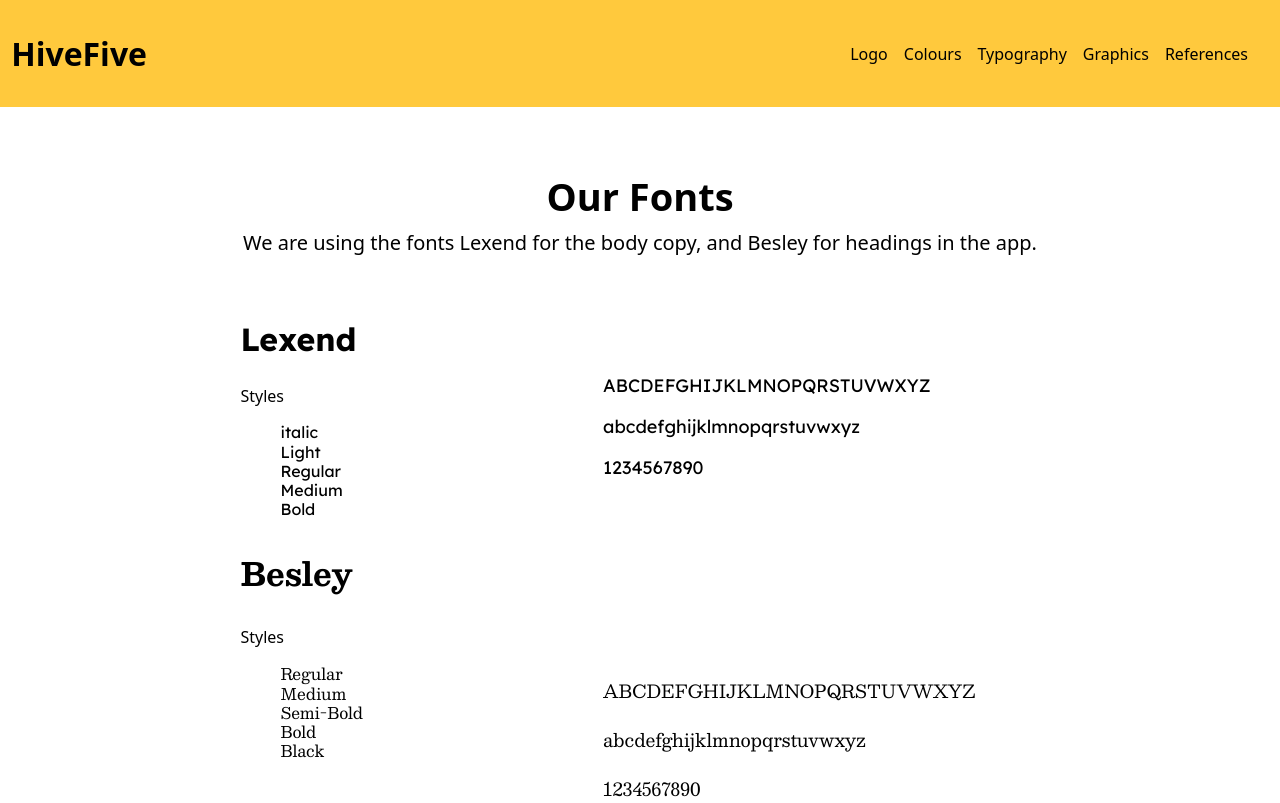
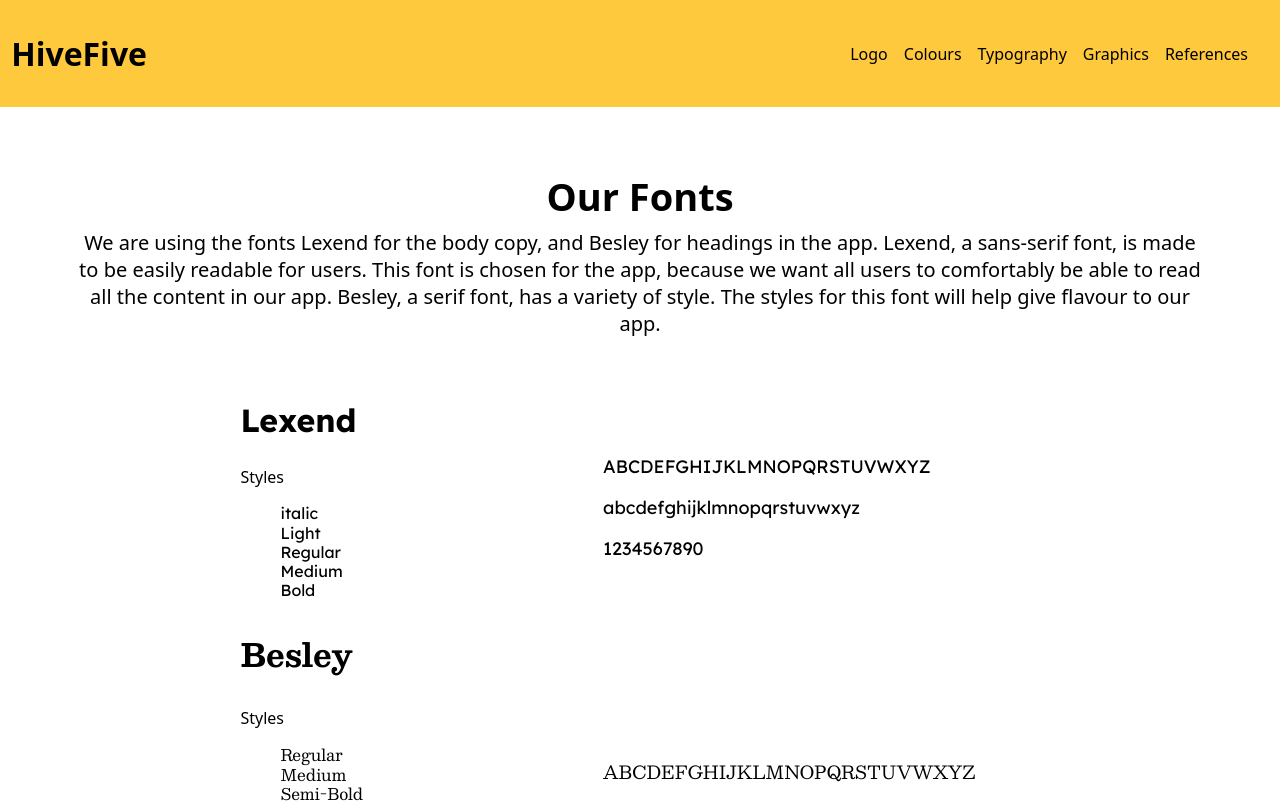
Before and after one commit to kellyzyhuang/HiveFive-Styleguide, a Next.js app: page /Typography in a window 1280 px wide. Shown: the top 803 px of the page. Built offline with nearby package versions, Linux system fonts and the light colour scheme.

Commit message:
add descriptions about the fonts

```diff
--- a/pages/Typography.js
+++ b/pages/Typography.js
@@ -20,7 +20,7 @@ export default function Typography() {
         <section className={styles.Typography}>
             <div className={styles.intro}>
                 <h2>Our Fonts</h2>
-                <p>We are using the fonts Lexend for the body copy, and Besley for headings in the app.</p>
+                <p>We are using the fonts Lexend for the body copy, and Besley for headings in the app. Lexend, a sans-serif font, is made to be easily readable for users. This font is chosen for the app, because we want all users to comfortably be able to read all the content in our app. Besley, a serif font, has a variety of style. The styles for this font will help give flavour to our app.</p>
             </div>
             <div className={styles.fontFamily}>
                 <div className={styles.fontStyles}>
```
